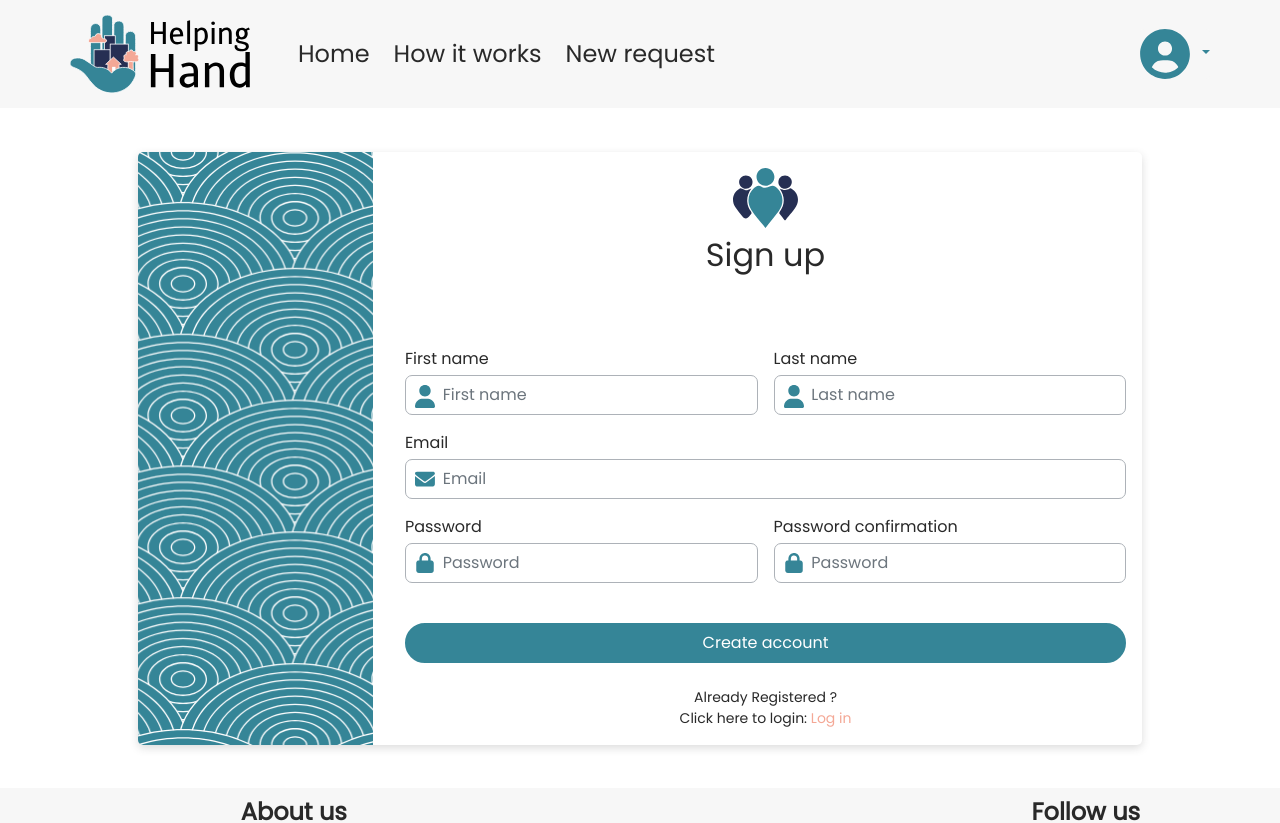
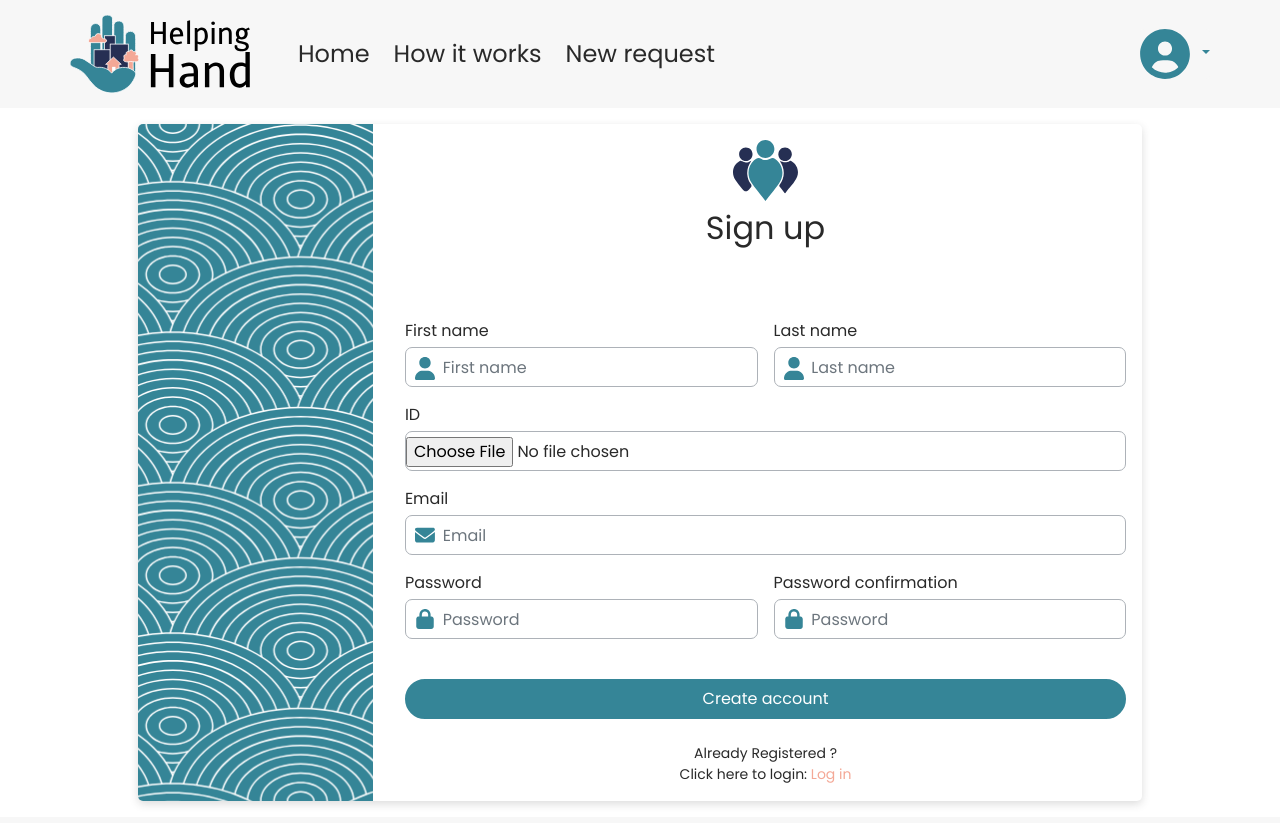
Before and after one commit to MathieuParadis/helping-hand, a React (Create React App) app: page /signup in a window 1280 px wide. Shown: the top 823 px of the page. Built offline with nearby package versions, Linux system fonts and the light colour scheme.

Commit message:
Edited signup page: added file input

```diff
--- a/src/pages/Auth/Signup.jsx
+++ b/src/pages/Auth/Signup.jsx
@@ -38,6 +38,10 @@ const Signup = () => {
                     <img src={profile_icon} alt="profile_icon" className="profile-icon" />
                   </div>
                 </div>
+                <div class="file-input mb-3">
+                  <label htmlFor="ID" className="mb-1">ID</label>
+                  <input type="file" className="" id="file" aria-describedby="file input field" placeholder="" required />
+                </div>
                 <div class="input mb-3">
                   <label htmlFor="email" className="mb-1">Email</label>
                   <input type="email" className="form-control" id="email" aria-describedby="email input field" placeholder="Email" required />
--- a/src/styles/pages/_signup.scss
+++ b/src/styles/pages/_signup.scss
@@ -71,6 +71,29 @@
             width: 20px;
           }
         }
+
+        .file-input {
+          position: relative;
+          display: block;
+          width: 100%;
+
+          input {
+            border: 1px solid var(--basic-color-grey-dark);
+            border-radius: 7px;
+            width: 100%;
+            height: 2.5em;
+            padding-top: 0.3em;
+            padding-bottom: 0.3em;
+            outline: none;
+
+            &:focus {
+              border: none;
+              outline: none;
+              border-color: var(--prim-color);
+              box-shadow: 0 0 10px var(--prim-color);
+            }
+          }
+        }
       }
     }
   }
```
